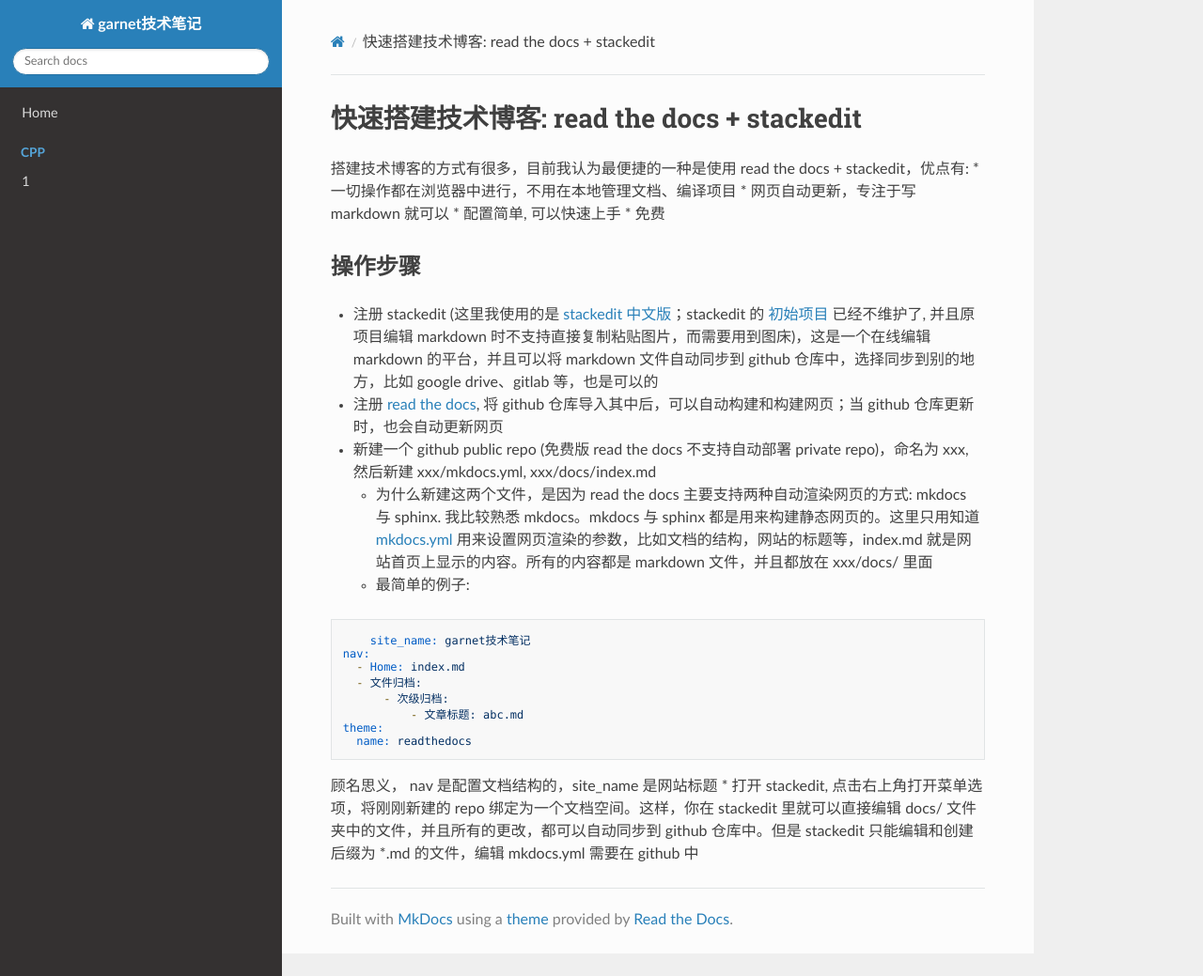
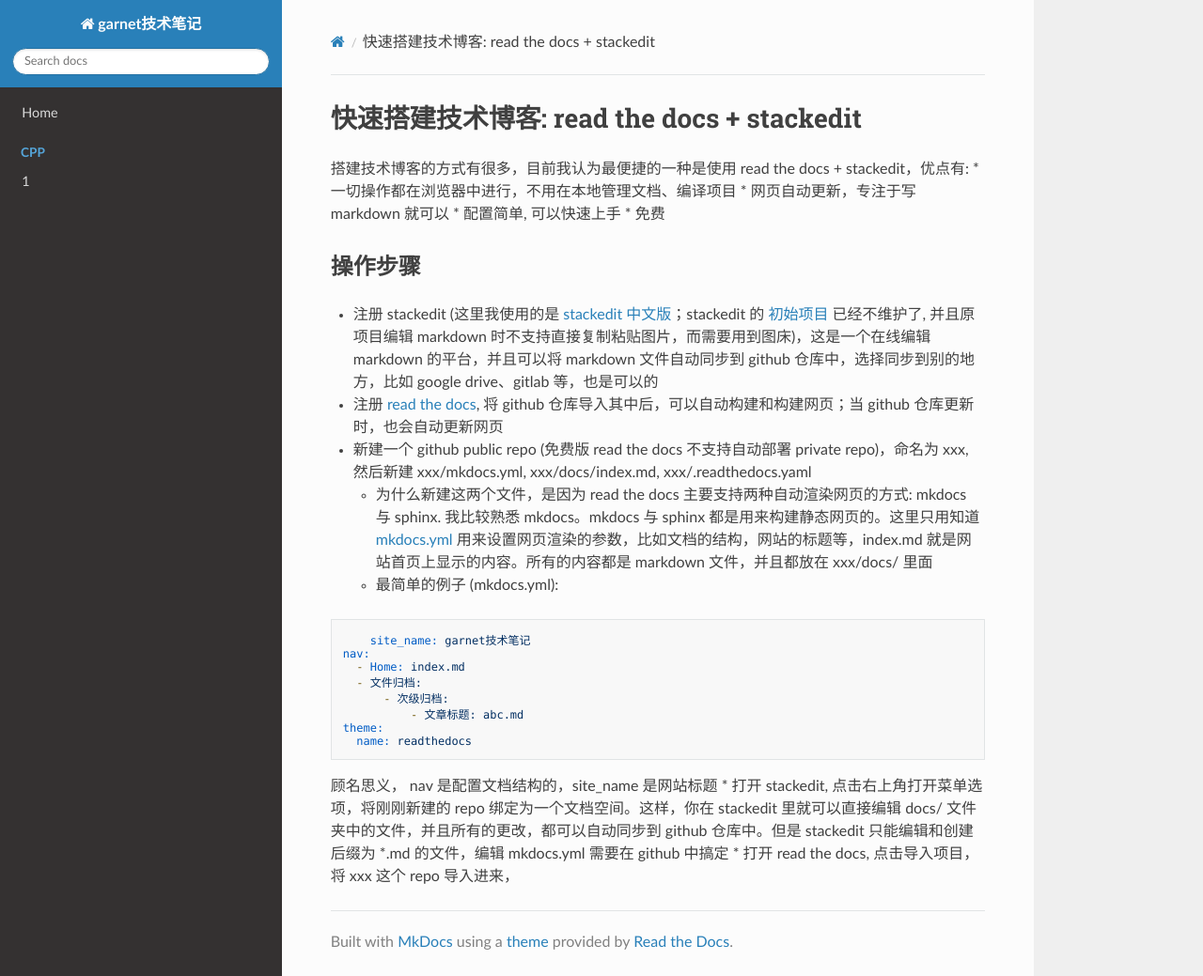
Before and after one commit to ymma98/technotes, an MkDocs documentation site: the page built from docs/杂谈/快速搭建技术博客: read the docs + stackedit.md, in a window 1280 px wide and 1039 px high. Shown: the whole window at 94% size. Built offline with MkDocs 1.6.1, drawn with Linux system fonts in a browser that asks for light colours; nearby versions of some CDN libraries.

Commit message:
docs/杂谈/快速搭建技术博客: read the docs + stackedit.md updated from https://stackedit.cn/

````diff
--- a/docs/杂谈/快速搭建技术博客: read the docs + stackedit.md
+++ b/docs/杂谈/快速搭建技术博客: read the docs + stackedit.md
@@ -10,9 +10,9 @@
 
 * 注册 stackedit (这里我使用的是 [stackedit 中文版](https://stackedit.cn/)；stackedit 的 [初始项目](https://stackedit.io/) 已经不维护了, 并且原项目编辑 markdown 时不支持直接复制粘贴图片，而需要用到图床)，这是一个在线编辑 markdown 的平台，并且可以将 markdown 文件自动同步到 github 仓库中，选择同步到别的地方，比如 google drive、gitlab 等，也是可以的
 * 注册 [read the docs](https://about.readthedocs.com/), 将 github 仓库导入其中后，可以自动构建和构建网页；当 github 仓库更新时，也会自动更新网页
-* 新建一个 github public repo (免费版 read the docs 不支持自动部署 private repo)，命名为 xxx, 然后新建 xxx/mkdocs.yml, xxx/docs/index.md
+* 新建一个 github public repo (免费版 read the docs 不支持自动部署 private repo)，命名为 xxx, 然后新建 xxx/mkdocs.yml, xxx/docs/index.md, xxx/.readthedocs.yaml
 	* 为什么新建这两个文件，是因为 read the docs 主要支持两种自动渲染网页的方式: mkdocs 与 sphinx. 我比较熟悉 mkdocs。mkdocs 与 sphinx 都是用来构建静态网页的。这里只用知道 [mkdocs.yml](https://www.mkdocs.org/user-guide/configuration/) 用来设置网页渲染的参数，比如文档的结构，网站的标题等，index.md 就是网站首页上显示的内容。所有的内容都是 markdown 文件，并且都放在 xxx/docs/ 里面
-	* 最简单的例子:
+	* 最简单的例子 (mkdocs.yml):
 
 ```yml
 	site_name: garnet技术笔记
@@ -25,13 +25,15 @@ theme:
   name: readthedocs
 ```
 
+
 顾名思义， nav 是配置文档结构的，site_name 是网站标题
-* 打开 stackedit, 点击右上角打开菜单选项，将刚刚新建的 repo 绑定为一个文档空间。这样，你在 stackedit 里就可以直接编辑 docs/ 文件夹中的文件，并且所有的更改，都可以自动同步到 github 仓库中。但是 stackedit 只能编辑和创建后缀为 *.md 的文件，编辑 mkdocs.yml 需要在 github 中
+* 打开 stackedit, 点击右上角打开菜单选项，将刚刚新建的 repo 绑定为一个文档空间。这样，你在 stackedit 里就可以直接编辑 docs/ 文件夹中的文件，并且所有的更改，都可以自动同步到 github 仓库中。但是 stackedit 只能编辑和创建后缀为 *.md 的文件，编辑 mkdocs.yml 需要在 github 中搞定
+* 打开 read the docs, 点击导入项目，将 xxx 这个 repo 导入进来，
 
 
 
 
 
 <!--stackedit_data:
-eyJoaXN0b3J5IjpbMTY3ODY0OTI4Ml19
+eyJoaXN0b3J5IjpbLTEyMjk0OTUwNjFdfQ==
 -->
````
